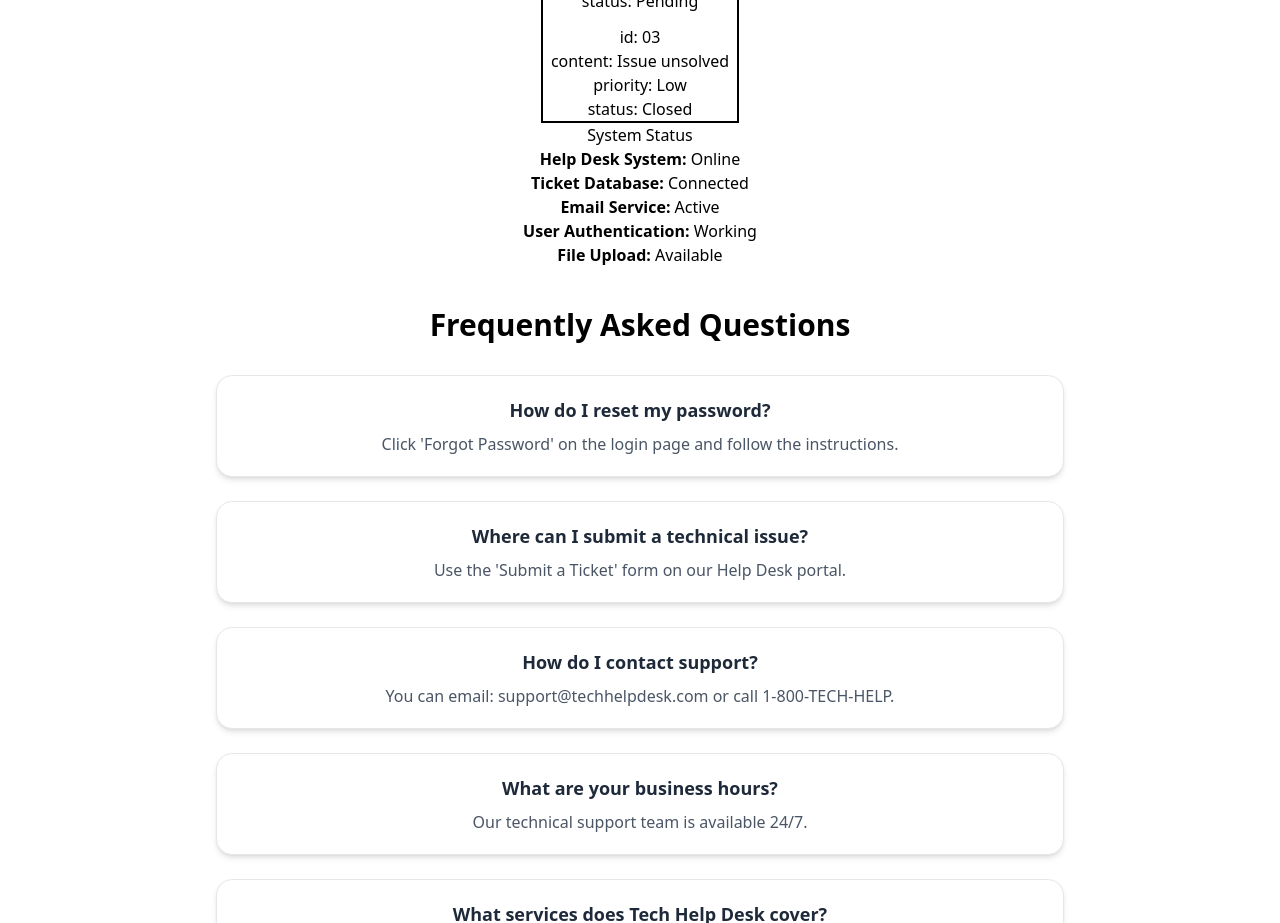
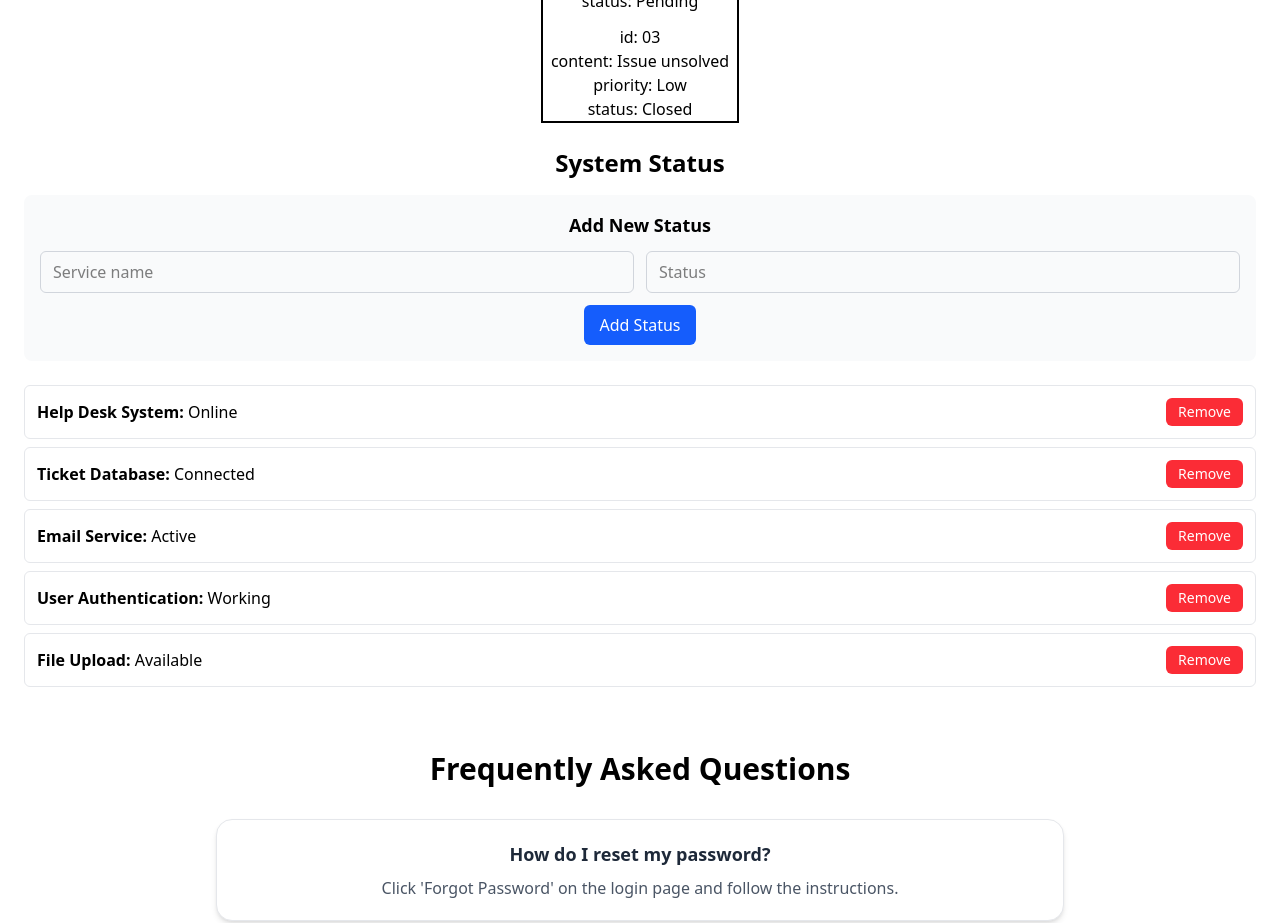
Before and after one commit to erichilla0525/fullstack-helpdesk, a React (Vite) app: page / in a window 1280 px wide. Shown: the part 820-1743 px from the top of the page. Built offline with nearby package versions, Linux system fonts and the light colour scheme.

Commit message:
Add form and add/remove functionality to StatusList component

```diff
--- a/src/components/status-list/StatusList.tsx
+++ b/src/components/status-list/StatusList.tsx
@@ -1,7 +1,15 @@
+import { useState } from "react";
+
+interface StatusItem {
+  id: number;
+  service: string;
+  status: string;
+}
+
 interface StatusListProps {}
 
 function StatusList({}: StatusListProps) {
-  const systemStatuses = [
+  const initialStatuses: StatusItem[] = [
     { id: 1, service: "Help Desk System", status: "Online" },
     { id: 2, service: "Ticket Database", status: "Connected" },
     { id: 3, service: "Email Service", status: "Active" },
@@ -9,13 +17,84 @@ function StatusList({}: StatusListProps) {
     { id: 5, service: "File Upload", status: "Available" },
   ];
 
+  const [systemStatuses, setSystemStatuses] =
+    useState<StatusItem[]>(initialStatuses);
+
+  const [newService, setNewService] = useState<string>("");
+  const [newStatus, setNewStatus] = useState<string>("");
+
+  const handleAddStatus = (e: React.FormEvent) => {
+    e.preventDefault();
+
+    if (newService.trim() === "" || newStatus.trim() === "") {
+      alert("Please fill in both fields");
+      return;
+    }
+
+    const newItem: StatusItem = {
+      id: Date.now(),
+      service: newService.trim(),
+      status: newStatus.trim(),
+    };
+
+    setSystemStatuses([...systemStatuses, newItem]);
+
+    setNewService("");
+    setNewStatus("");
+  };
+
+  const handleRemoveStatus = (id: number) => {
+    setSystemStatuses(systemStatuses.filter((item) => item.id !== id));
+  };
+
   return (
-    <section className="status-list">
-      <h3>System Status</h3>
-      <ul>
+    <section className="status-list p-6">
+      <h3 className="text-2xl font-bold mb-4">System Status</h3>
+
+      <form
+        onSubmit={handleAddStatus}
+        className="mb-6 p-4 bg-gray-50 rounded-lg"
+      >
+        <h4 className="text-lg font-semibold mb-3">Add New Status</h4>
+        <div className="flex gap-3 mb-3">
+          <input
+            type="text"
+            placeholder="Service name"
+            value={newService}
+            onChange={(e) => setNewService(e.target.value)}
+            className="flex-1 px-3 py-2 border border-gray-300 rounded-md"
+          />
+          <input
+            type="text"
+            placeholder="Status"
+            value={newStatus}
+            onChange={(e) => setNewStatus(e.target.value)}
+            className="flex-1 px-3 py-2 border border-gray-300 rounded-md"
+          />
+        </div>
+        <button
+          type="submit"
+          className="px-4 py-2 bg-blue-600 text-white rounded-md hover:bg-blue-700"
+        >
+          Add Status
+        </button>
+      </form>
+
+      <ul className="space-y-2">
         {systemStatuses.map((item) => (
-          <li key={item.id}>
-            <strong>{item.service}:</strong> {item.status}
+          <li
+            key={item.id}
+            className="flex justify-between items-center p-3 bg-white border border-gray-200 rounded-md"
+          >
+            <span>
+              <strong>{item.service}:</strong> {item.status}
+            </span>
+            <button
+              onClick={() => handleRemoveStatus(item.id)}
+              className="px-3 py-1 bg-red-500 text-white rounded-md hover:bg-red-600 text-sm"
+            >
+              Remove
+            </button>
           </li>
         ))}
       </ul>
```
